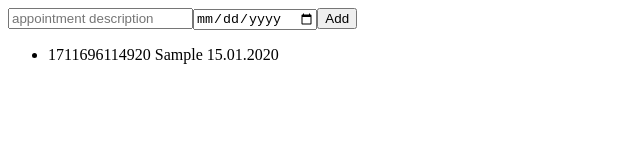
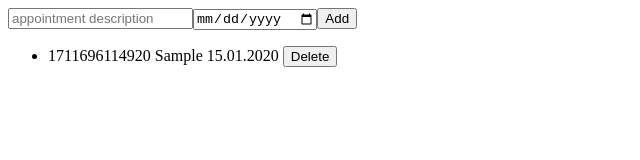
Before and after one commit to GieHan/angular-exercise, an Angular app in the folder appointment-app/: page / in a window 1280 px wide. Both pictures are taken after typing "Sample", "2020-01-15" into the empty fields and a click on the button "Add". Shown: the top 160 px of the page, without its empty margins (0-640 px from the left). Built offline with nearby package versions, Linux system fonts and the light colour scheme.

Commit message:
Add delete capability for each item

```diff
--- a/appointment-app/src/app/appointment-list/appointment-list.component.html
+++ b/appointment-app/src/app/appointment-list/appointment-list.component.html
@@ -15,7 +15,8 @@
 
 <!-- Show all appointment -->
 <ul>
-    <li *ngFor="let appointment of appointments">
+    <li *ngFor="let appointment of appointments; index as i">
         {{appointment.id}} {{appointment.title}} {{appointment.date | date: 'dd.MM.yyyy'}}
+        <button (click)="deleteAppointment(i)">Delete</button>
     </li>
 </ul>
--- a/appointment-app/src/app/appointment-list/appointment-list.component.ts
+++ b/appointment-app/src/app/appointment-list/appointment-list.component.ts
@@ -14,7 +14,6 @@
   appointments: Appointment[]   = [];
 
   addAppointment(){
-
     // Check for empty input first
     if (this.newAppointmentTitle.trim().length && this.newAppointmentDate) {
       let currentAppointment: Appointment = {
@@ -30,4 +29,8 @@
     this.newAppointmentTitle = "";
     this.newAppointmentDate = new Date();
   }
+
+  deleteAppointment(index: number){
+    this.appointments.splice(index, 1);
+  }
 }
```
